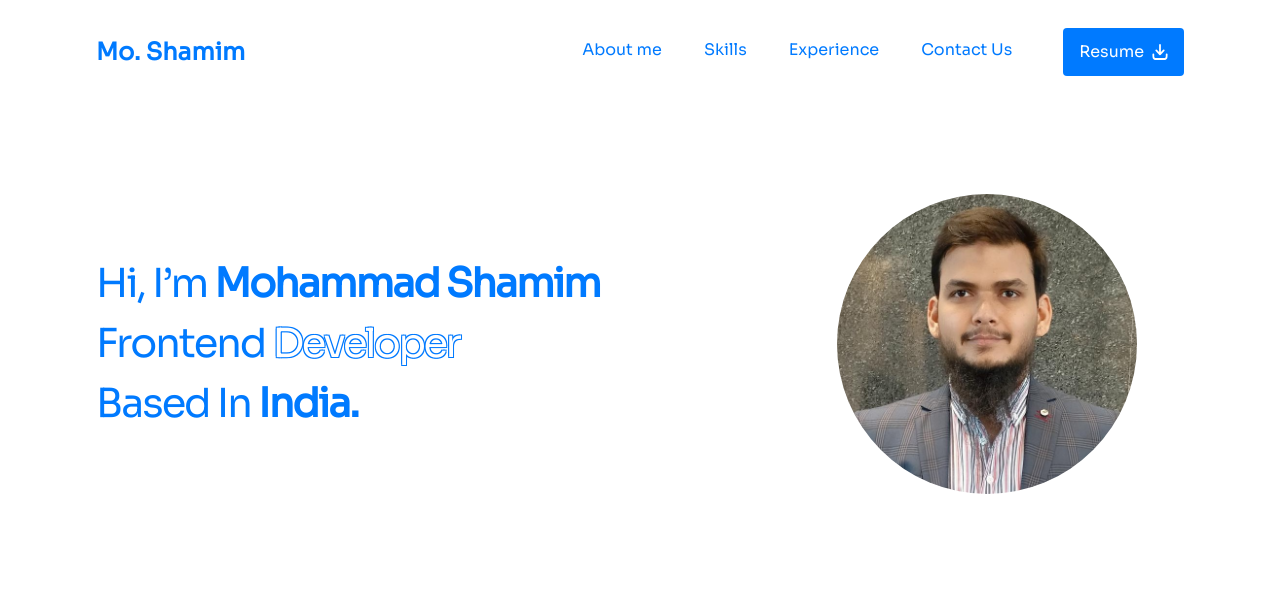
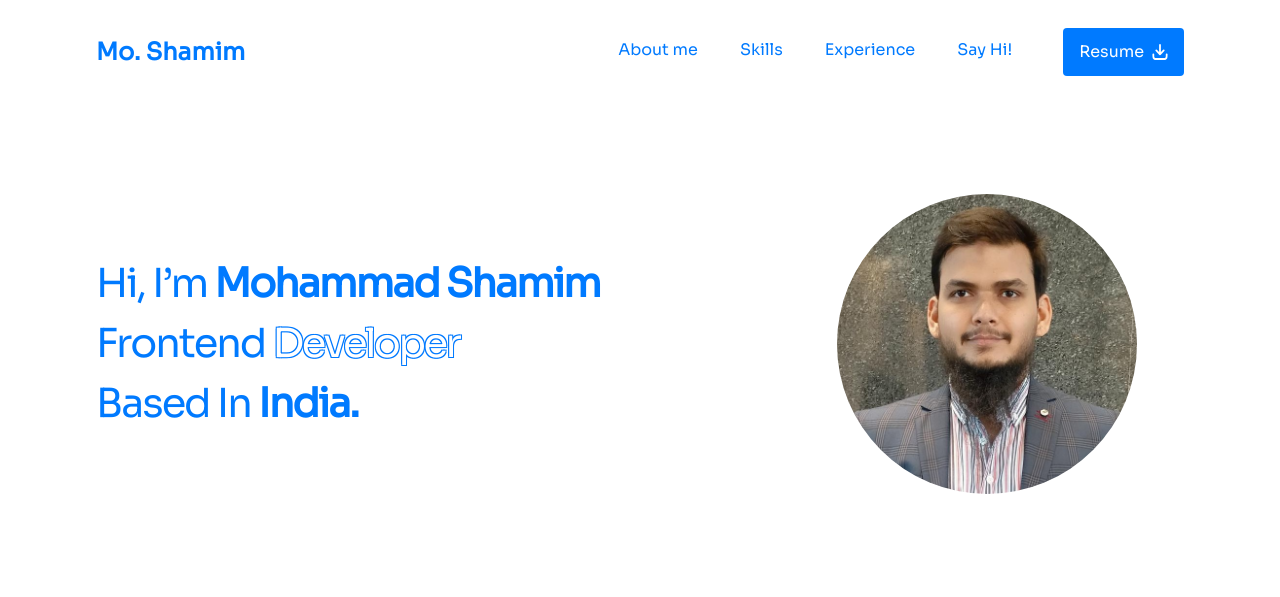
Before and after one commit to mohshamim/personal-portfolio, a plain HTML site: page index.html in a window 1280 px wide. Drawn offline with Linux system fonts and the light colour scheme; files whose address does not match are found by name.

Commit message:
conatct link replace bt say hi to whatsapp

```diff
--- a/index.html
+++ b/index.html
@@ -42,9 +42,13 @@
                 >
               </li>
               <li>
-                <a href="#" class="tooltip" data-tooltip="In Progress"
-                  >Contact Us</a
+                <a
+                  href="https://wa.me/918447588170?text=Hi"
+                  class="tooltip"
+                  data-tooltip="Chat on WhatsApp"
                 >
+                  Say Hi!
+                </a>
               </li>
             </ul>
 
```
